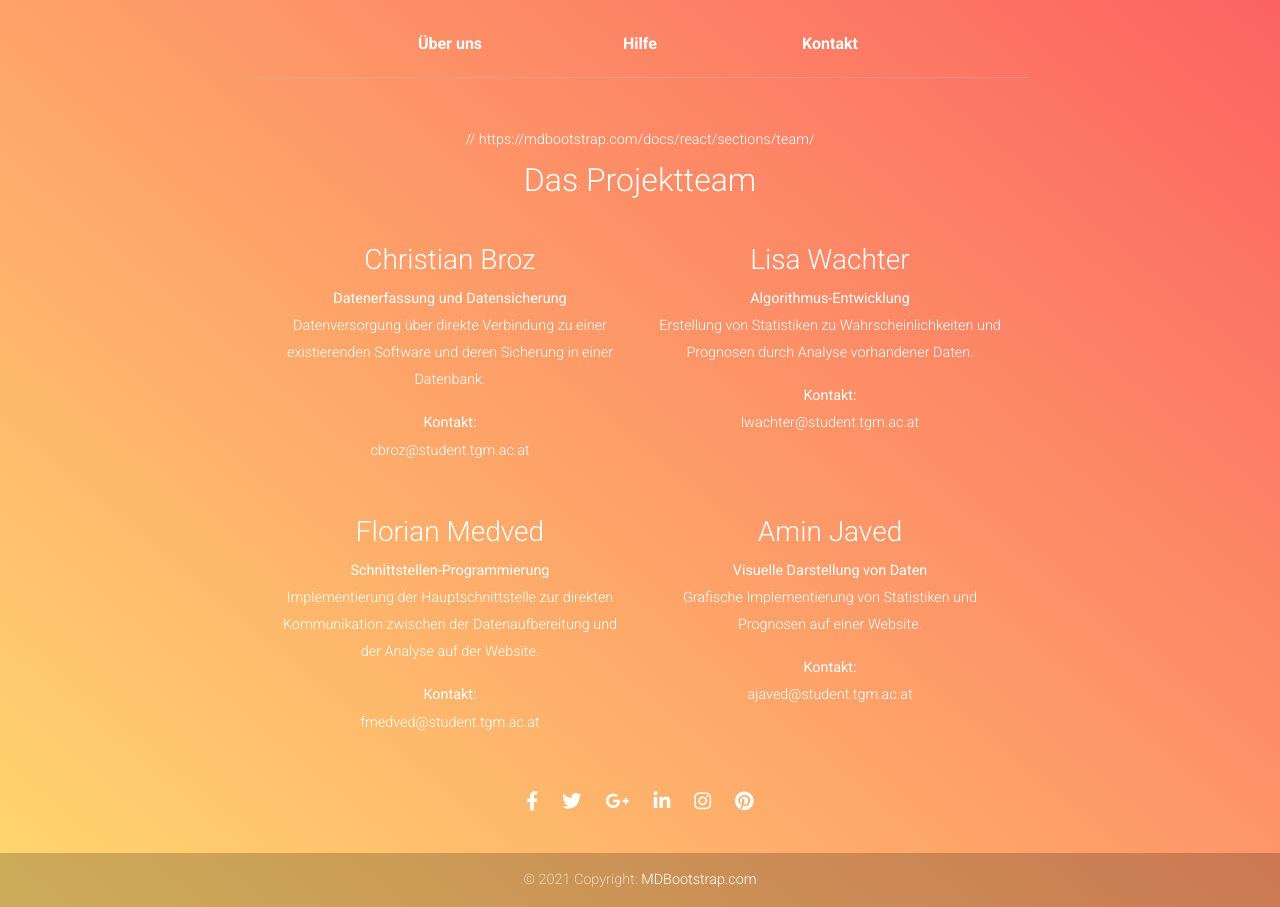
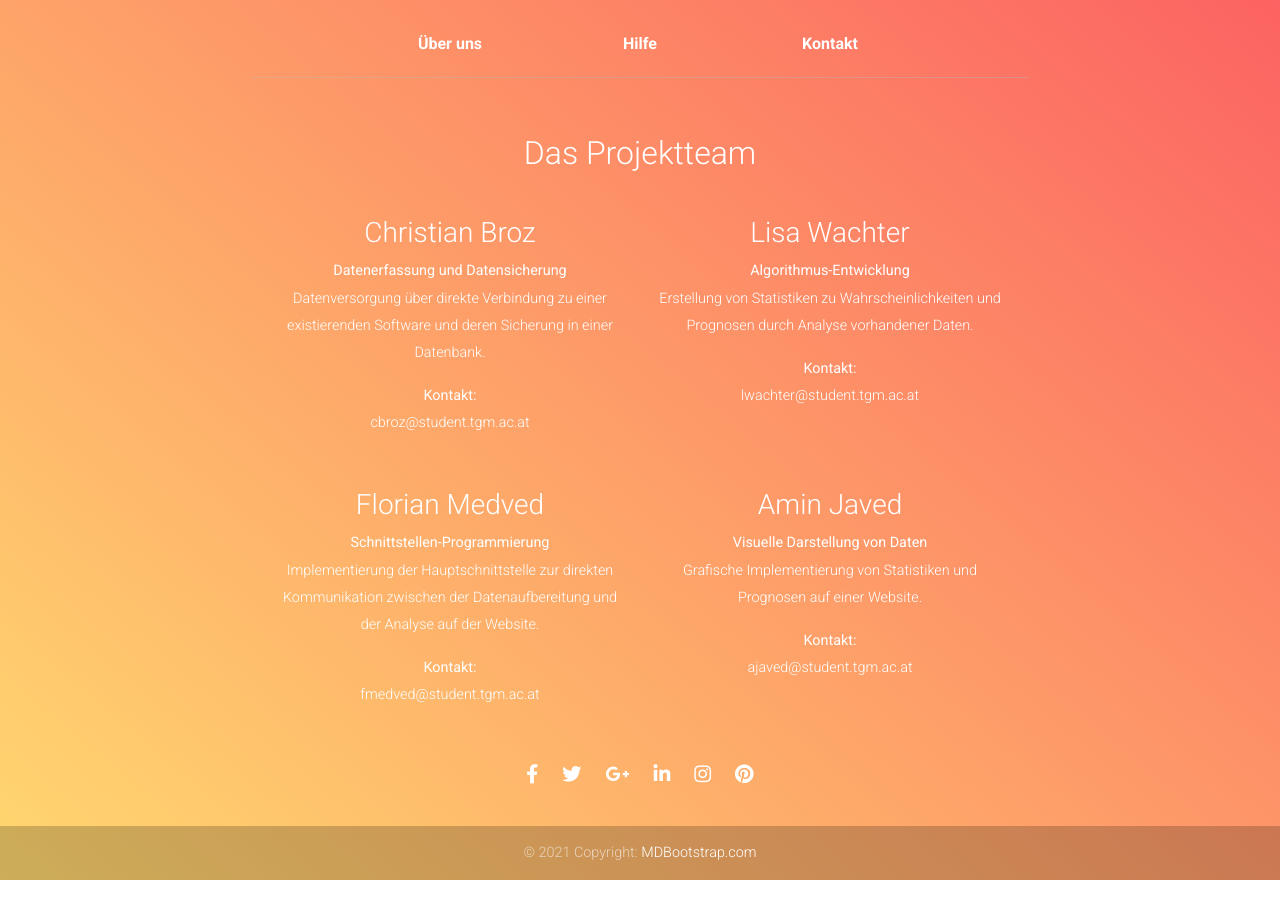
Before and after one commit to rewriteProject/frontend, a React (Create React App) app: page / in a window 1280 px wide. Shown: the part 2900-3807 px from the top of the page. After the commit the page ends 3780 px from the top, so only its background shows below. Built offline with nearby package versions, Linux system fonts and the light colour scheme.

Commit message:
Commenting

```diff
--- a/src/components/FooterPage.js
+++ b/src/components/FooterPage.js
@@ -45,7 +45,7 @@ class FooterPage extends Component {
                   <p style={{ lineHeight: "1.7rem" }}>
                   <MDBTabContent activeItem={this.state.activeItem} >
 
-                    // https://mdbootstrap.com/docs/react/sections/team/
+                    {/* https://mdbootstrap.com/docs/react/sections/team/ */}
                     <MDBTabPane tabId="1" role="tabpanel">
                       <div  class="mt-2">
                         <h2>Das Projektteam</h2><br />
```
